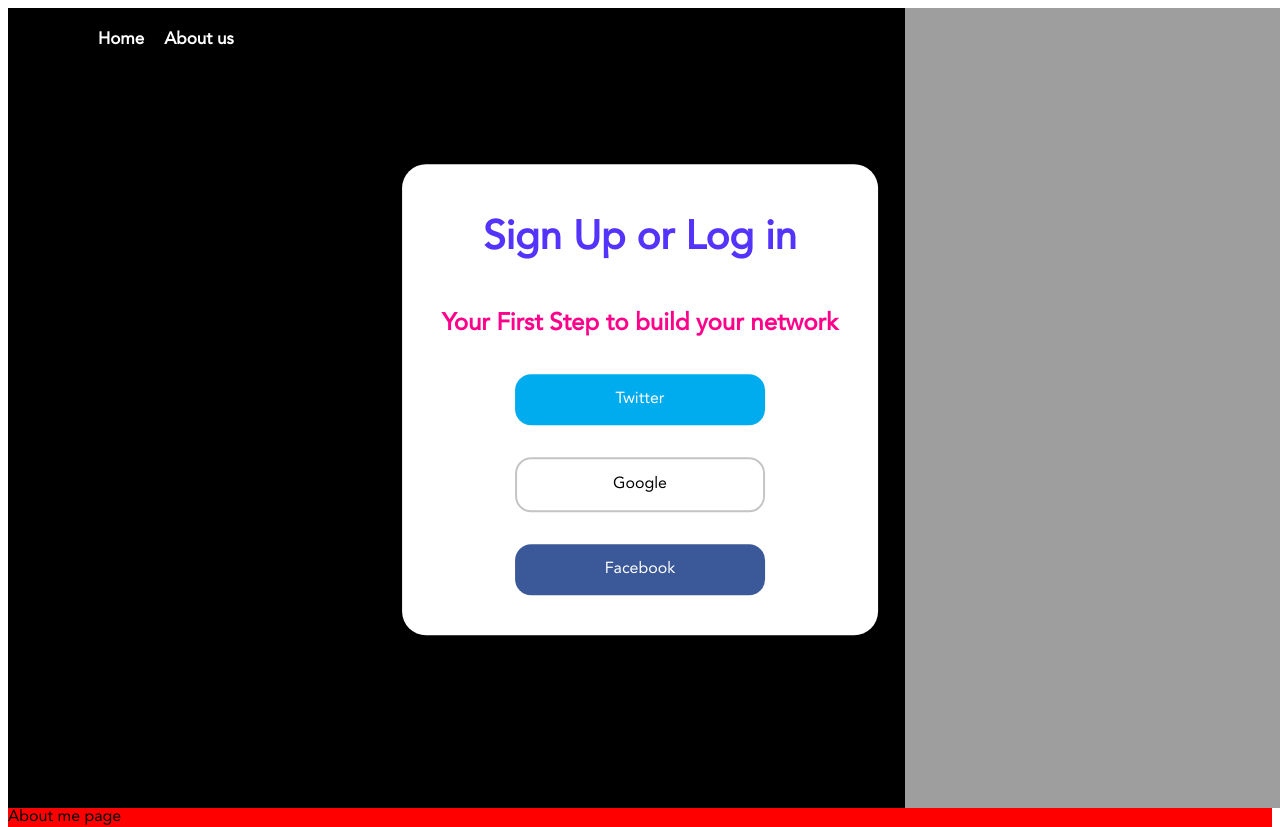
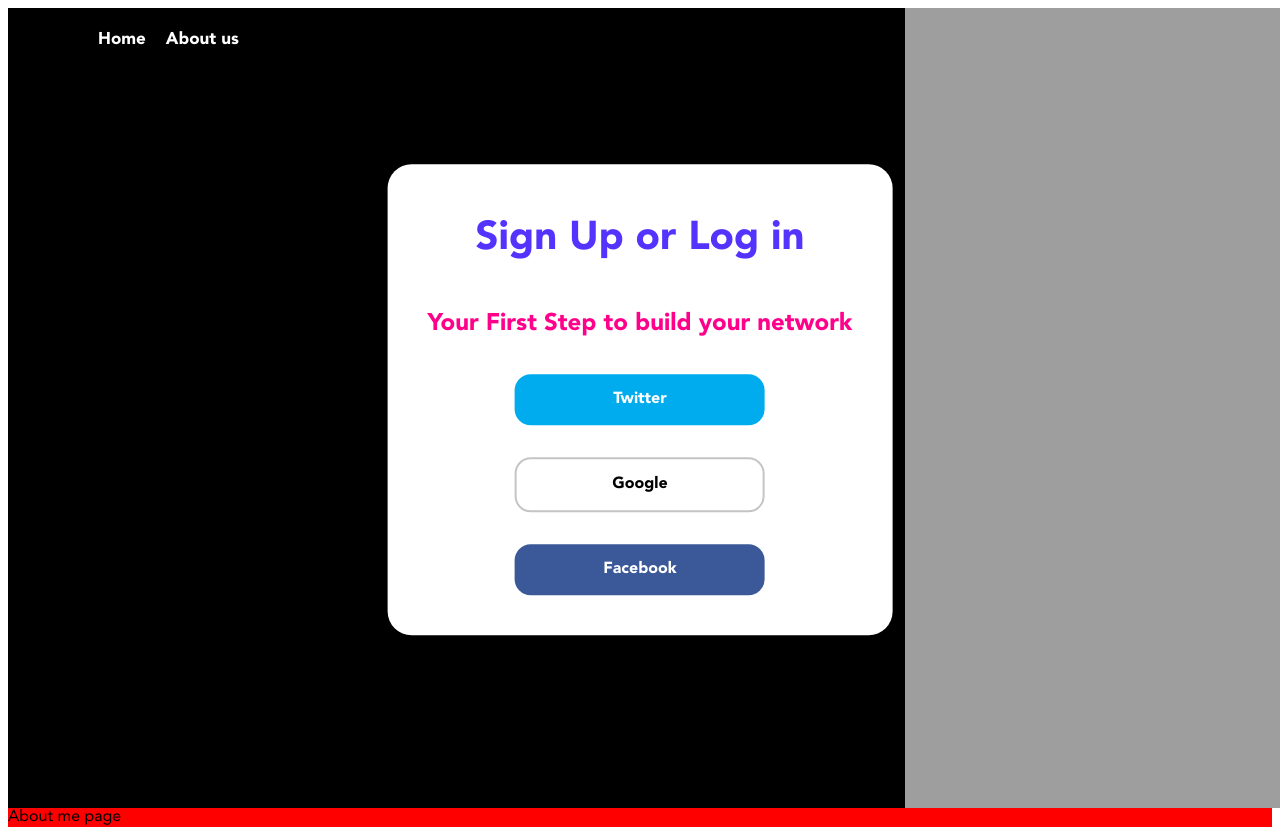
Before and after one commit to andyrobert3/klub-network, a Vue app: page / in a window 1280 px wide. Shown: the top 827 px of the page. Built offline with nearby package versions, Linux system fonts and the light colour scheme; no server answers; the HTML template or start-up script is replaced by a standard one.

Commit message:
added avenir, different weights

```diff
--- a/src/App.vue
+++ b/src/App.vue
@@ -8,7 +8,21 @@
 @font-face {
   font-family: "Avenir";
   src: url("./assets/fonts/AvenirLTStd-Roman.otf");
+  font-weight: normal;
 }
+
+@font-face {
+  font-family: "Avenir";
+  src: url("./assets/fonts/AvenirLTStd-Medium.otf");
+  font-weight: 600;
+}
+
+@font-face {
+  font-family: "Avenir";
+  src: url("./assets/fonts/AvenirLTStd-Black.otf");
+  font-weight: bold;
+}
+
 html {
   font-family: "Avenir";
 }
--- a/src/components/LoginModal/LoginModal.vue
+++ b/src/components/LoginModal/LoginModal.vue
@@ -48,7 +48,7 @@
 };
 </script>
 
-<style lang="scss">
+<style lang="scss" scoped>
 $gray-shade: #c4c4c4;
 $twitter-color: #00acee;
 
@@ -72,7 +72,7 @@
 button {
   width: 250px;
   border-radius: 16px;
-  font-weight: 800;
+  font-weight: bold;
 }
 
 .twitter {
```
Also changed, not shown: src/assets/fonts/AvenirLTStd-Black.otf (added).
